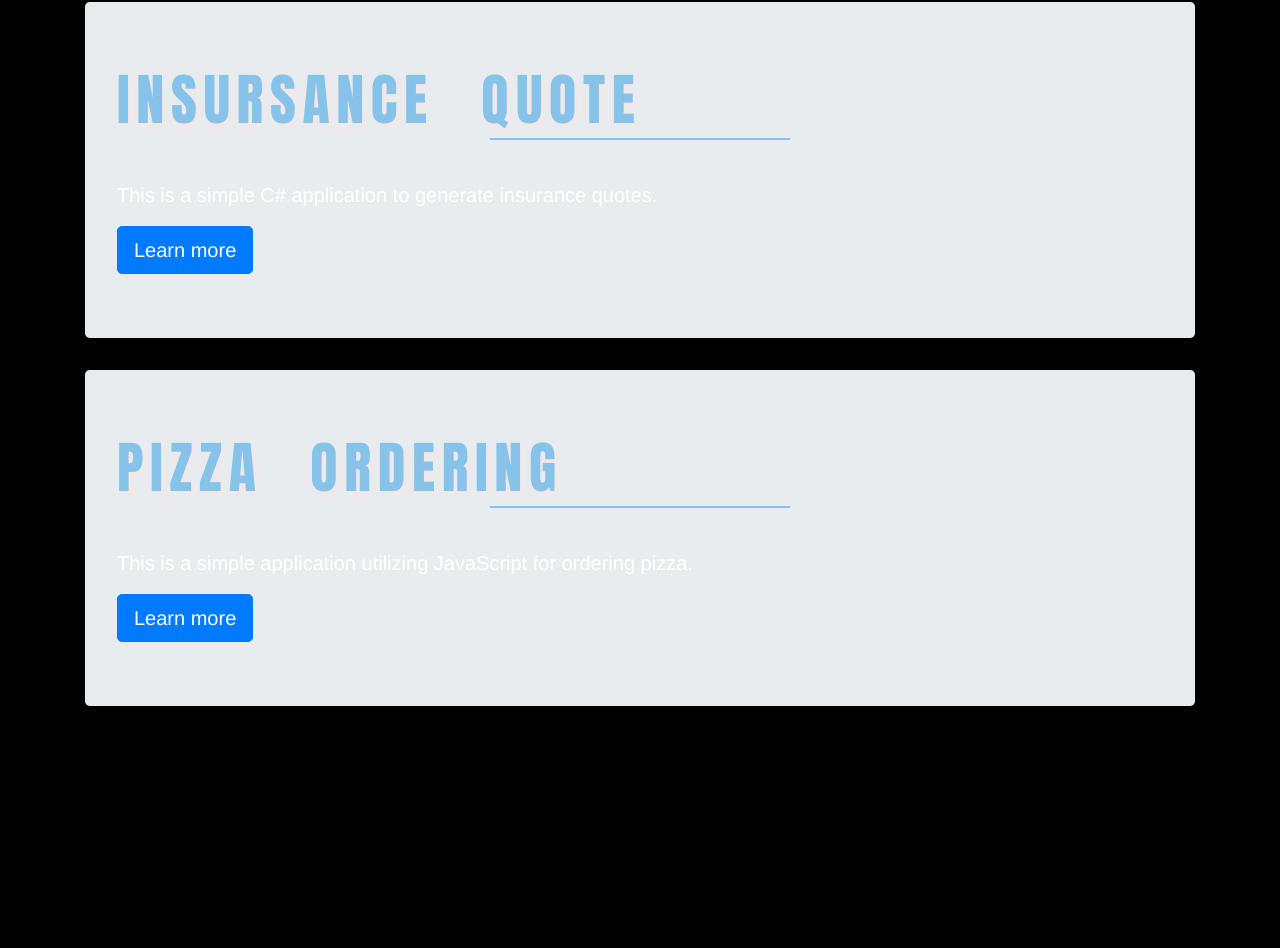
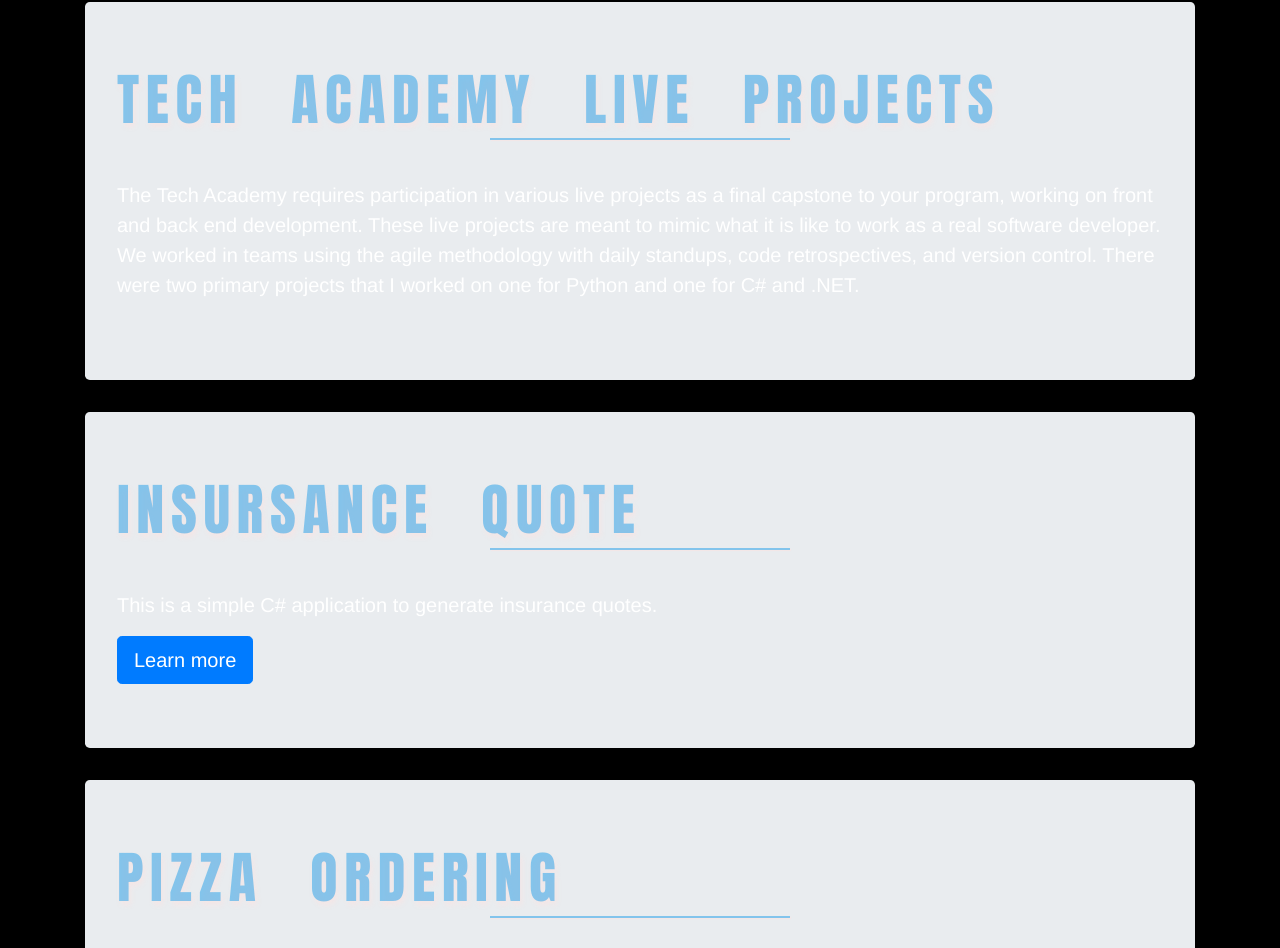
Before and after one commit to TallantM/TallantM.github.io, a plain HTML site: page index.html in a window 1280 px wide. Shown: the part 2150-3098 px from the top of the page. Drawn offline with nearby package versions, Linux system fonts and the light colour scheme.

Commit message:
Update index.html

```diff
--- a/index.html
+++ b/index.html
@@ -162,6 +162,12 @@
             <div class="container">
                 <h1></br>Recent Projects</h1>
                 <div class="jumbotron">
+                        <h1 class="display-4">TECH ACADEMY LIVE PROJECTS</h1>
+                        <p class="lead">The Tech Academy requires participation in various live projects as a final capstone to your program, working on front and back end development. These live projects are meant to mimic what it is like to work
+                            as a real software developer. We worked in teams using the agile methodology with daily standups, code retrospectives, and version control. There were two primary projects that I worked on one for Python and one for C# and .NET.
+                        </p>
+                    </div>
+                <div class="jumbotron">
                     <h1 class="display-4">INSURSANCE QUOTE</h1>
                     <p class="lead">This is a simple C# application to generate insurance quotes.</p>
                     <a class="btn btn-primary btn-lg" href="https://github.com/TallantM/The-Tech-Academy-CSharp-Coding-Projects/tree/master/InsuranceQuotes" role="button">Learn more</a>
```
